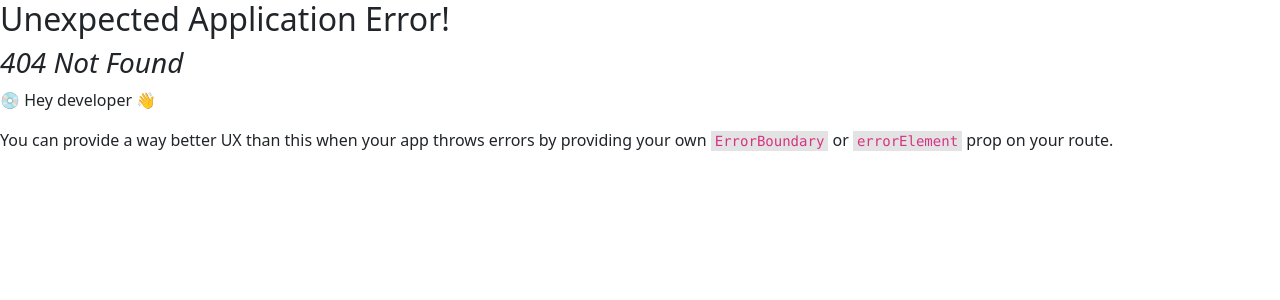
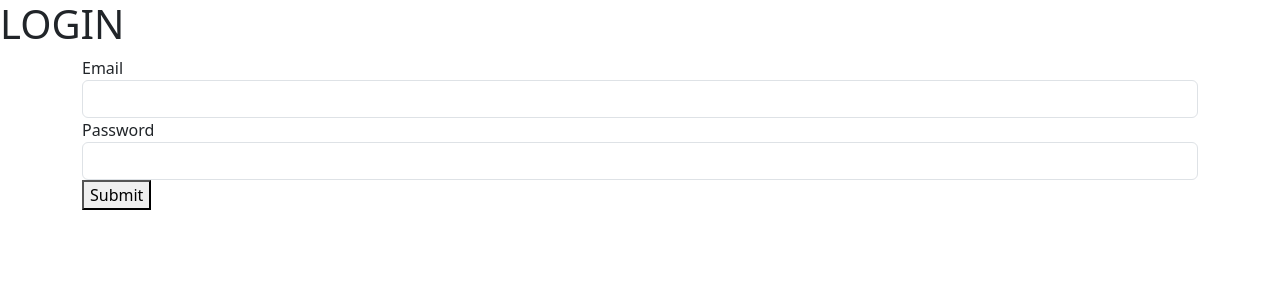
Before and after one commit to elcartedave/ProjectCMSC100, a React (Create React App) app in the folder sign-up/: page / in a window 1280 px wide. Before the commit this address had no page. Shown: the top 300 px of the page. Built offline with nearby package versions, Linux system fonts and the light colour scheme.

Commit message:
Implemented login logout functionality

```diff
--- /dev/null
+++ b/sign-up/src/App.js
@@ -0,0 +1,28 @@
+import React from "react";
+import SignUp from "./SignUp.js";
+import UserList from "./UserList.js";
+
+import Login from "./Login.js";
+import { Routes, Route } from "react-router-dom";
+import UserPage from "./pages/UserPage.js";
+const App = () => {
+  const isUserSignedIn = !!localStorage.getItem("token");
+  return (
+    <div>
+      <Routes>
+        {isUserSignedIn ? (
+          <>
+            <Route path="/" element={<UserPage />} />
+          </>
+        ) : (
+          <>
+            <Route path="/" element={<Login />} />
+            <Route path="/sign-up" element={<SignUp />} />
+          </>
+        )}
+      </Routes>
+    </div>
+  );
+};
+
+export default App;
--- a/sign-up/src/Login.js
+++ b/sign-up/src/Login.js
@@ -1,12 +1,12 @@
-import React, { useState } from 'react';
-import axios from 'axios';
-import { useNavigate } from 'react-router-dom';
+import React, { useState } from "react";
+import axios from "axios";
+import { useNavigate } from "react-router-dom";
 
 const Login = () => {
-    const navigate = useNavigate()
+  const navigate = useNavigate();
   const [loginData, setloginData] = useState({
-        email: '',
-        password: ''
+    email: "",
+    password: "",
   });
 
   const [error, setError] = useState("");
@@ -18,29 +18,57 @@ const Login = () => {
   const handleSubmit = async (e) => {
     e.preventDefault();
     try {
-          const response = await axios.post('http://localhost:3001/login', loginData);
+      const response = await axios.post(
+        "http://localhost:3001/login",
+        loginData
+      );
+      const token = response.data.token;
+      alert("Login Successful!");
       console.log(response);
       if (response && response.data) {
         setError(response.data);
       } else {
-              setError('Signup error: Response or data is undefined');
+        setError("Signup error: Response or data is undefined");
       }
-          navigate('/product-list',{replace:true})
+      navigate("/", { replace: true });
+      window.location.reload();
+      localStorage.setItem("token", token);
     } catch (error) {
-          setError('Signup error');
+      setError("Signup error!");
     }
   };
 
   return (
     <div>
       <h1>LOGIN</h1>
-            <form className="container" method="post" action="/login" onSubmit={handleSubmit}>
+      <form
+        className="container"
+        method="post"
+        action="/login"
+        onSubmit={handleSubmit}
+      >
         <div className="form-group">
           <label htmlFor="email">Email</label>
-                    <input type="email" className="form-control" id="email" name="email" value={loginData.email} onChange={handleChange} required />
+          <input
+            type="email"
+            className="form-control"
+            id="email"
+            name="email"
+            value={loginData.email}
+            onChange={handleChange}
+            required
+          />
 
           <label htmlFor="password">Password</label>
-                    <input type="password" className="form-control" id="password" name="password" value={loginData.password} onChange={handleChange} required />
+          <input
+            type="password"
+            className="form-control"
+            id="password"
+            name="password"
+            value={loginData.password}
+            onChange={handleChange}
+            required
+          />
         </div>
         <button type="submit">Submit</button>
       </form>
--- /dev/null
+++ b/sign-up/src/components/Navbar.js
@@ -0,0 +1,26 @@
+import React from "react";
+import { Link } from "react-router-dom";
+const Navbar = () => {
+  return (
+    <nav>
+      <Link to="/">
+        <h1>HomePage</h1>
+        <ul>
+          <Link to="/">
+            <li>Cart</li>
+          </Link>
+          <button
+            onClick={() => {
+              localStorage.removeItem("token");
+              window.location.replace("/");
+            }}
+          >
+            Log Out
+          </button>
+        </ul>
+      </Link>
+    </nav>
+  );
+};
+
+export default Navbar;
--- a/sign-up/src/index.js
+++ b/sign-up/src/index.js
@@ -1,23 +1,15 @@
-import React from 'react';
-import ReactDOM from 'react-dom/client';
-import './index.css';
-import SignUp from './SignUp.js';
-import UserList from './UserList.js'
-import ProductList from './ProductList.js'
-import Login from './Login.js'
-import { createBrowserRouter, RouterProvider } from 'react-router-dom';
+import React from "react";
+import ReactDOM from "react-dom/client";
+import "./index.css";
 
+import { BrowserRouter } from "react-router-dom";
+import App from "./App.js";
 
-const router = createBrowserRouter([
-  { path: '/sign-up', element: <SignUp />},
-  { path: '/user-list', element: <UserList />},
-  { path: '/product-list', element: <ProductList />},
-  { path: '/login', element: <Login />}
-])
-
-const root = ReactDOM.createRoot(document.getElementById('root'));
+const root = ReactDOM.createRoot(document.getElementById("root"));
 root.render(
   <React.StrictMode>
-    <RouterProvider router={router} />
+    <BrowserRouter>
+      <App />
+    </BrowserRouter>
   </React.StrictMode>
 );
--- /dev/null
+++ b/sign-up/src/pages/UserPage.js
@@ -0,0 +1,13 @@
+import React from "react";
+import ProductList from "../ProductList.js";
+import Navbar from "../components/Navbar.js";
+const UserPage = () => {
+  return (
+    <div>
+      <Navbar />
+      <ProductList />
+    </div>
+  );
+};
+
+export default UserPage;
```
Also changed, not shown: sign-up/src/pages/adminpage.js (added, +7 -0 lines), 1 other file (tests, documents, lock files or other folders). Lines whose indentation alone changed are shown as unchanged.
